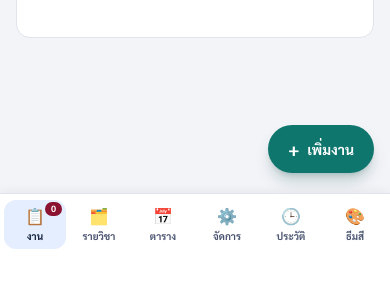
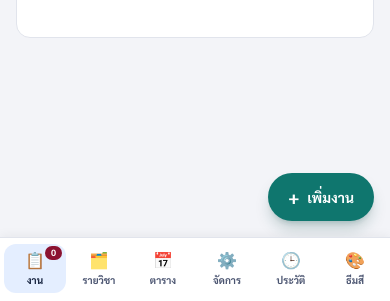
Before and after one commit to chap-2468/homework-list-th, a plain HTML site: page index.html in a window 390 px wide. Shown: the part 543-844 px from the top of the page. Drawn offline with nearby package versions, Linux system fonts and the light colour scheme.

Commit message:
Add files via upload

```diff
--- a/index.html
+++ b/index.html
@@ -47,18 +47,18 @@
       background-color: #F3F4F8;
       color: #14213D;
       -webkit-tap-highlight-color: transparent;
-      padding-bottom: calc(8.75rem + env(safe-area-inset-bottom));
+      padding-bottom: calc(6rem + env(safe-area-inset-bottom));
     }
     @media (min-width: 768px) {
       body {
-        padding-bottom: calc(4.5rem + env(safe-area-inset-bottom));
+        padding-bottom: calc(2.5rem + env(safe-area-inset-bottom));
       }
     }
     .safe-top-header {
       padding-top: calc(1.25rem + env(safe-area-inset-top));
     }
     .safe-bottom-nav {
-      padding-bottom: calc(3.25rem + env(safe-area-inset-bottom));
+      padding-bottom: calc(0.5rem + env(safe-area-inset-bottom));
     }
     .theme-surface {
       background-color: var(--theme-primary);
@@ -672,13 +672,13 @@
 
     </main>
 
-    <!-- Mobile Floating "+ เพิ่มงาน" Button (Raised above bottom nav + Netlify badge) -->
-    <button id="mobile-fab-add" onclick="toggleMobileForm(true)" class="md:hidden fixed right-4 z-30 inline-flex items-center gap-2 px-5 py-3.5 rounded-full bg-[#0F766E] text-white font-bold text-sm shadow-lg shadow-teal-900/25 active:scale-95 transition" style="bottom: calc(8rem + env(safe-area-inset-bottom));">
+    <!-- Mobile Floating "+ เพิ่มงาน" Button -->
+    <button id="mobile-fab-add" onclick="toggleMobileForm(true)" class="md:hidden fixed right-4 z-30 inline-flex items-center gap-2 px-5 py-3.5 rounded-full bg-[#0F766E] text-white font-bold text-sm shadow-lg shadow-teal-900/25 active:scale-95 transition" style="bottom: calc(5rem + env(safe-area-inset-bottom));">
       <span class="text-lg leading-none">+</span>
       <span>เพิ่มงาน</span>
     </button>
 
-    <!-- Mobile Sticky Bottom Navigation Bar (Raised above Powered by Netlify badge) -->
+    <!-- Mobile Sticky Bottom Navigation Bar -->
     <nav class="md:hidden fixed bottom-0 inset-x-0 bg-white border-t border-cardBorder z-30 px-1 pt-1.5 safe-bottom-nav shadow-[0_-2px_10px_rgba(0,0,0,0.05)]">
       <div class="grid grid-cols-6 gap-0.5">
         <button data-tab="list" onclick="switchTab('list')" class="tab-btn-mobile flex flex-col items-center justify-center py-1.5 rounded-xl text-[10px] font-bold transition relative">
```
